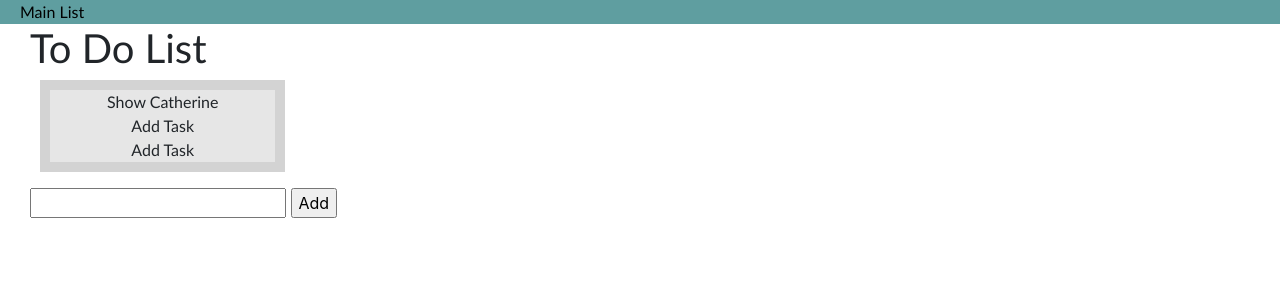
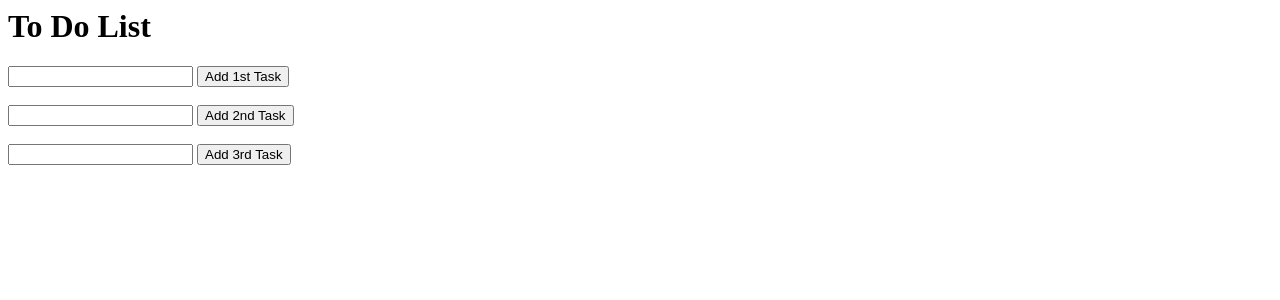
Before and after one commit to catherine-oliver/Tech_Exercise, a Django app: page / in a window 1280 px wide. Shown: the top 300 px of the page. Run offline with Django 3.2, Linux system fonts and the light colour scheme; data comes from the database, SQL or seed files in the repository.

Commit message:
added functionality to enter multiple items to to do list

```diff
--- a/helloworld/pages/templates/AddPage.html
+++ b/helloworld/pages/templates/AddPage.html
@@ -1,20 +1,33 @@
-{% extends "base_generic.html" %}
-{% block content %}
+<!-- {% extends "base_generic.html" %}
+{% block content %} -->
 <div class="container-fluid p-20">
     <div class="col-sm-5">
         <h1 class="header">To Do List</h1>
         <ul class="TaskList">
-            {% for task in task_list %}
+            <!-- {% for task in task_list %}
             <li class="TaskItem">{{ task.name }}</li>
-            {% endfor %}
+            {% endfor %} -->
         </ul>
         <form action='/add-task/' method="post">
 
             <input id="task_name" type="text" maxlength="100" name='task_name' required></input>
-            <input type="submit" value="Add"></button>
-            {% csrf_token %}
+            <input type="submit" value="Add 1st Task"></button>
+            <!-- {% csrf_token %} -->
+
+            <br> <br>
+
+	    <input id="task_name" type="text" maxlength="100" name='task_name' required></input>
+            <input type="submit" value="Add 2nd Task"></button>
+            <!-- {% csrf_token %} -->
+
+           <br> <br>
+
+	    <input id="task_name" type="text" maxlength="100" name='task_name' required></input>
+            <input type="submit" value="Add 3rd Task"></button>
+            <!--{% csrf_token %} -->
+
         </form>
     </div>
     <div class="col-sm-10"></div>
 </div>
-{% endblock %}
+<!-- {% endblock %} -->
```
